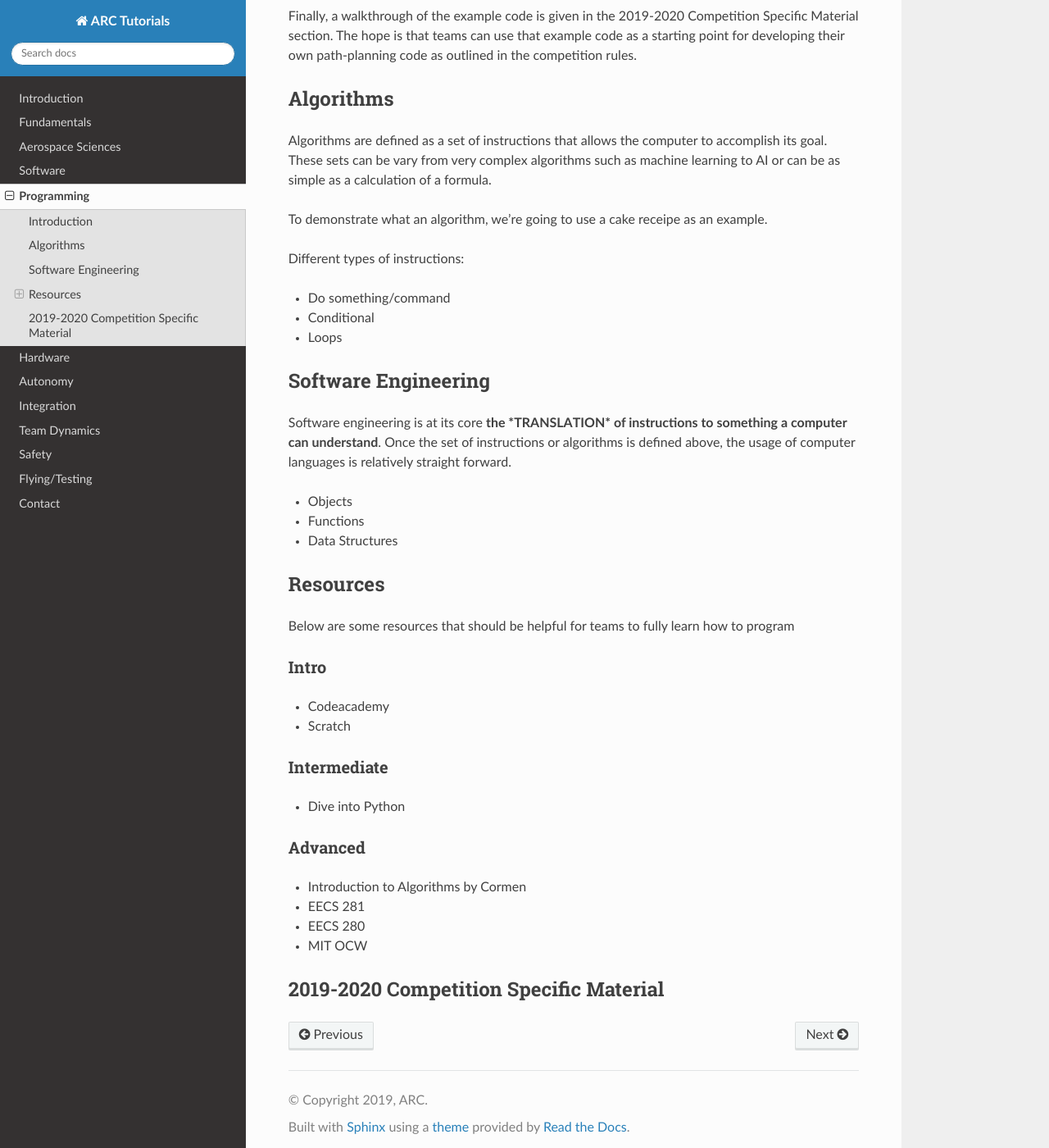
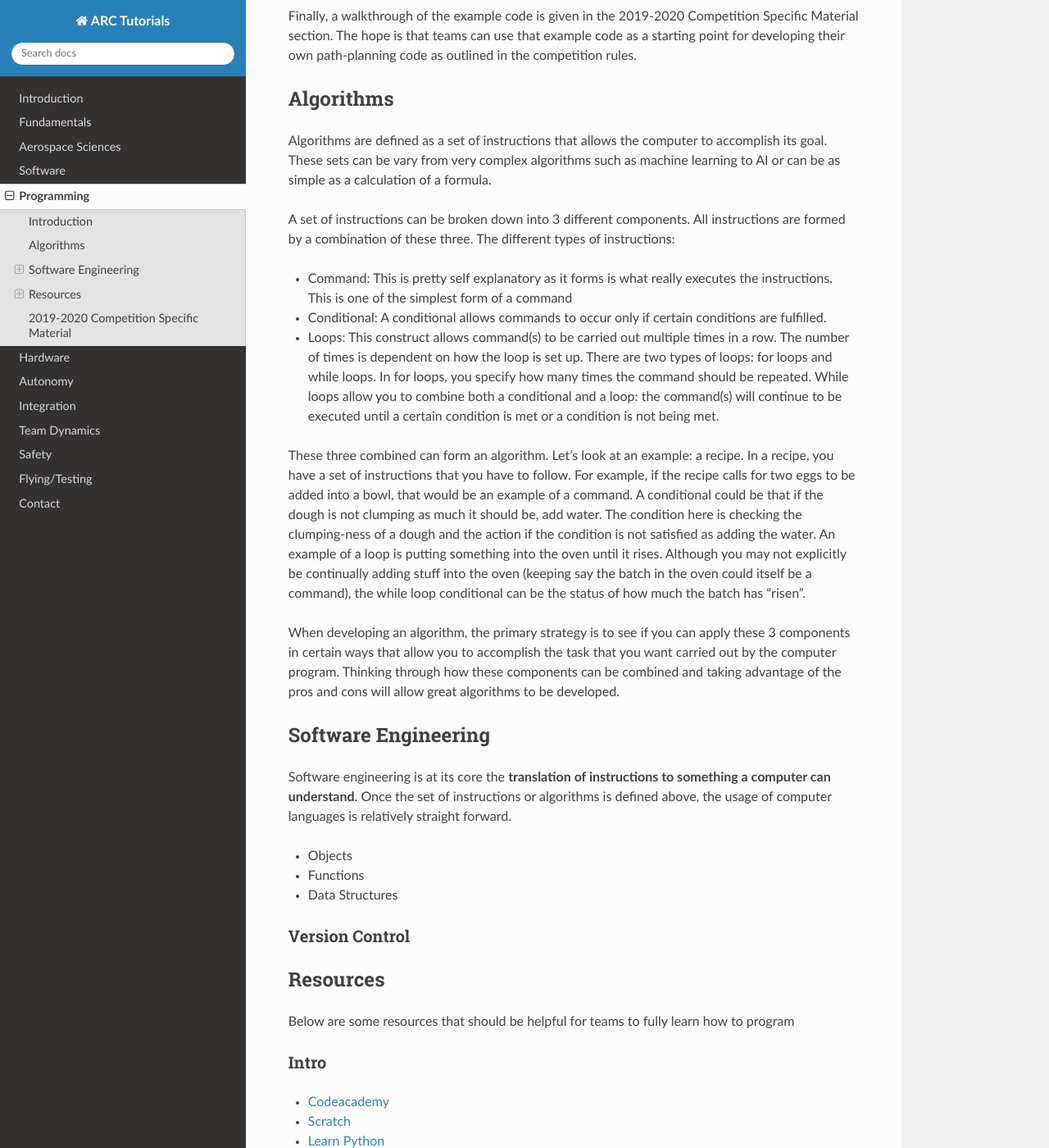
Before and after one commit to aeroroboticscomp/ARC_tutorials, a Sphinx documentation site: the page built from docs/source/algo.rst, in a window 1280 px wide and 1400 px high, scrolled down 784 px. Shown: the whole window at 82% size. Built offline with Sphinx 7.4.7 and the Read the Docs theme 2.0.0, drawn with Linux system fonts in a browser that asks for light colours.

Commit message:
Fixed typs and added algo

```diff
--- a/docs/source/algo.rst
+++ b/docs/source/algo.rst
@@ -20,22 +20,28 @@ Algorithms
 **********
 Algorithms are defined as a set of instructions that allows the computer to accomplish its goal. These sets can be vary from very complex algorithms such as machine learning to AI or can be as simple as a calculation of a formula.
 
-To demonstrate what an algorithm, we're going to use a cake receipe as an example.
+A set of instructions can be broken down into 3 different components. All instructions are formed by a combination of these three. The different types of instructions:
 
-Different types of instructions:
+* Command: This is pretty self explanatory as it forms is what really executes the instructions. This is one of the simplest form of a command
+* Conditional: A conditional allows commands to occur only if certain conditions are fulfilled.
+* Loops: This construct allows command(s) to be carried out multiple times in a row. The number of times is dependent on how the loop is set up. There are two types of loops: for loops and while loops. In for loops, you specify how many times the command should be repeated. While loops allow you to combine both a conditional and a loop: the command(s) will continue to be executed until a certain condition is met or a condition is not being met.
 
-* Do something/command
-* Conditional
-* Loops
+These three combined can form an algorithm. Let's look at an example: a recipe.
+In a recipe, you have a set of instructions that you have to follow. For example, if the recipe calls for two eggs to be added into a bowl, that would be an example of a command. A conditional could be that if the dough is not clumping as much it should be, add water. The condition here is checking the clumping-ness of a dough and the action if the condition is not satisfied as adding the water. An example of a loop is putting something into the oven until it rises. Although you may not explicitly be continually adding stuff into the oven (keeping say the batch in the oven could itself be a command), the while loop conditional can be the status of how much the batch has "risen".
 
+When developing an algorithm, the primary strategy is to see if you can apply these 3 components in certain ways that allow you to accomplish the task that you want carried out by the computer program. Thinking through how these components can be combined and taking advantage of the pros and cons will allow great algorithms to be developed.
 
 Software Engineering
 ********************
-Software engineering is at its core **the *TRANSLATION* of instructions to something a computer can understand**. Once the set of instructions or algorithms is defined above, the usage of computer languages is relatively straight forward.
+Software engineering is at its core the **translation of instructions to something a computer can understand**. Once the set of instructions or algorithms is defined above, the usage of computer languages is relatively straight forward.
 
 * Objects
 * Functions
 * Data Structures
+
+Version Control
+------
+
 
 Resources
 *************
@@ -43,22 +49,29 @@ Below are some resources that should be helpful for teams to fully learn how to
 
 Intro
 -------
-* Codeacademy
-* Scratch
+* `Codeacademy <https://www.codecademy.com/>`_
+
+* `Scratch <https://scratch.mit.edu/>`_
+
+* `Learn Python <https://www.learnpython.org/>`_
+
 
 Intermediate
 --------
-* Dive into Python
+* `Dive into Python <https://diveintopython3.problemsolving.io/>`_
+
 
 
 
 Advanced
 -----------
-* Introduction to Algorithms by Cormen
-* EECS 281
-* EECS 280
-* MIT OCW
+* `Introduction to Algorithms by Cormen <http://web.ist.utl.pt/~fabio.ferreira/material/asa/clrs.pdf>`_
+
+* `MIT OCW <https://ocw.mit.edu/courses/electrical-engineering-and-computer-science/6-00-introduction-to-computer-science-and-programming-fall-2008/>`_
+
 
 
 2019-2020 Competition Specific Material
 *****************
+
+In the Github link
--- a/docs/source/autonomy.rst
+++ b/docs/source/autonomy.rst
@@ -12,9 +12,9 @@ An autonomous system usually consists of 4 components that function: perception,
 
 * Awareness: Once the system can percept what your surroundings are, the system must be able to understand what is going on. Being able to "see" something and understand what is going on are most often two different tasks. For example, an autonomous car may see a pedestrian on the street; however, all the sensor has done is detect that there is a pedestrian on the street which is useful information in itself, but not as useful as understanding where the pedestrian is headed or trying to understand what it is trying to do.
 
-* Decision making: This is the component that is generating the most buzz today and what people consider "artificial intelligence". How can we teach a robot to make decisions on what to do and not to do? For example, let us go back to the example of the autonomous car. When the autonomous car goes sees a pedestrian, what should it do? Depending on what the pedestrian is doing the car may decide to continue on or attempt a maneuver to avoid the pedestrian. Although this may seem like a simple problem to solve with different if/else logic for each scenario, the seemingly infinite possibilities of scenarios makes this problem impossible to solve with simply if/else statements.
+* Decision making: This is the component that is generating the most buzz today and what people consider "artificial intelligence". How can we teach a robot to make decisions on what to do and not to do? For example, let us go back to the example of the autonomous car. When the autonomous car goes sees a pedestrian, what should it do? Depending on what the pedestrian is doing the car may decide to continue on or attempt a maneuver to avoid the pedestrian. Although this may seem like a simple problem to solve with different if/else logic for each scenario, the seemingly infinite possibilities of scenarios makes this problem impossible to solve with simple if/else statements.
 
-* Action: This is component is what gets the most oohs/ahhs/Youtube video clicks in society. The action part of is the mechanism that allows systems to act on their decision. It could be as simple as running a computer program or as complex as flying from point A, delivery a package at point B, and landing at point C, all while avoiding traffic. This component is usually the physical hardware component of most systems.
+* Action: This component is what gets the most oohs/ahhs/Youtube video clicks in society. The action part of is the mechanism that allows systems to act on their decision. It could be as simple as running a computer program or as complex as flying from point A, delivery a package at point B, and landing at point C, all while avoiding traffic. This component is usually the physical hardware component of most systems.
 
 The integration of all 4 components is one of the hardest challenge. Currently, all 4 components have various levels of maturity in the aerospace industry. Examples of interesting projects are the following:
 
```
